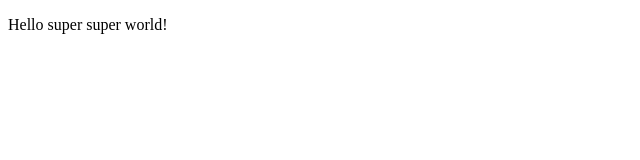
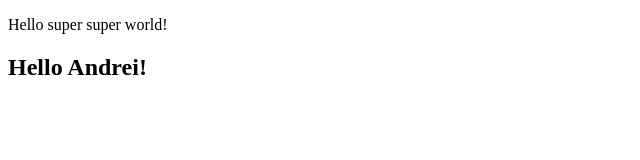
Before and after one commit to andreinovikau92/work, a plain HTML site: page index.html in a window 1280 px wide. Shown: the whole page, without its empty margins (0-640 px from the left). Drawn offline with Linux system fonts and the light colour scheme.

Commit message:
index.html mod

```diff
--- a/index.html
+++ b/index.html
@@ -8,6 +8,7 @@
 </head>
 <body>
     <p>Hello  super super world!</p>
+    <h2>Hello Andrei!</h2>
 
     <!-- <script>
         alert(1);
```
